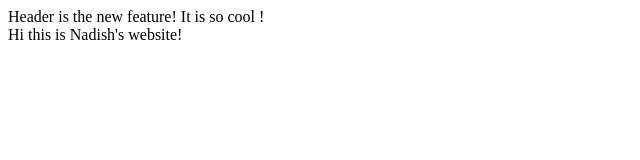
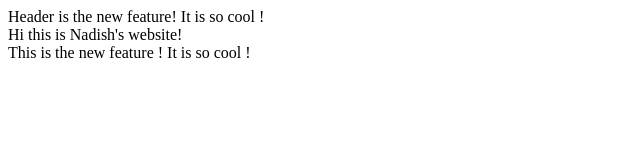
Before and after one commit to nadishsood/git-test, a plain HTML site: page index.html in a window 1280 px wide. Shown: the whole page, without its empty margins (0-640 px from the left). Drawn offline with Linux system fonts and the light colour scheme.

Commit message:
Added new footer

```diff
--- a/index.html
+++ b/index.html
@@ -8,6 +8,6 @@
 
         Hi this is Nadish's website!
 
-
+        <footer>This is the new feature ! It is so cool !</footer>
     </body>
 </html>
```
